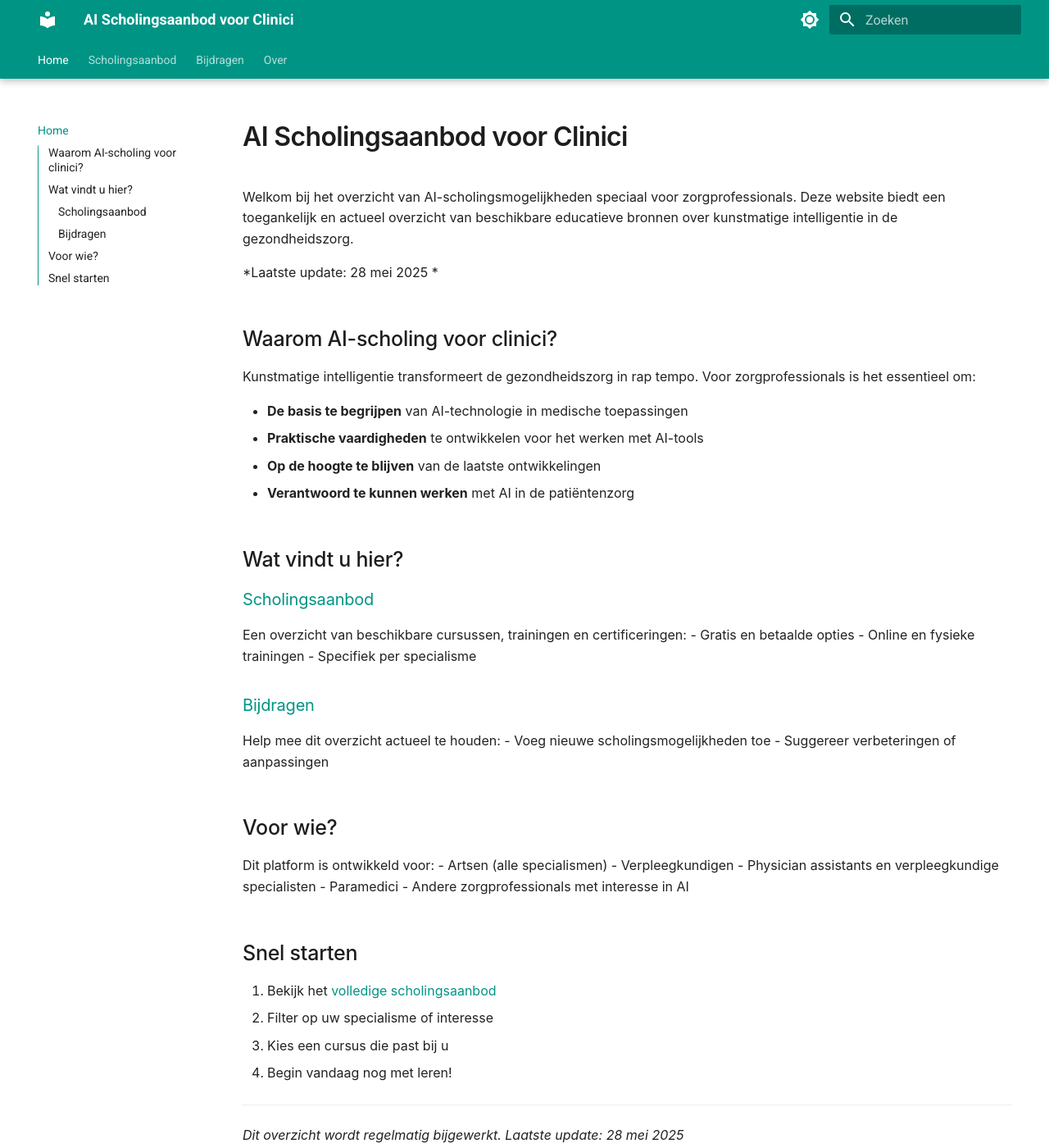
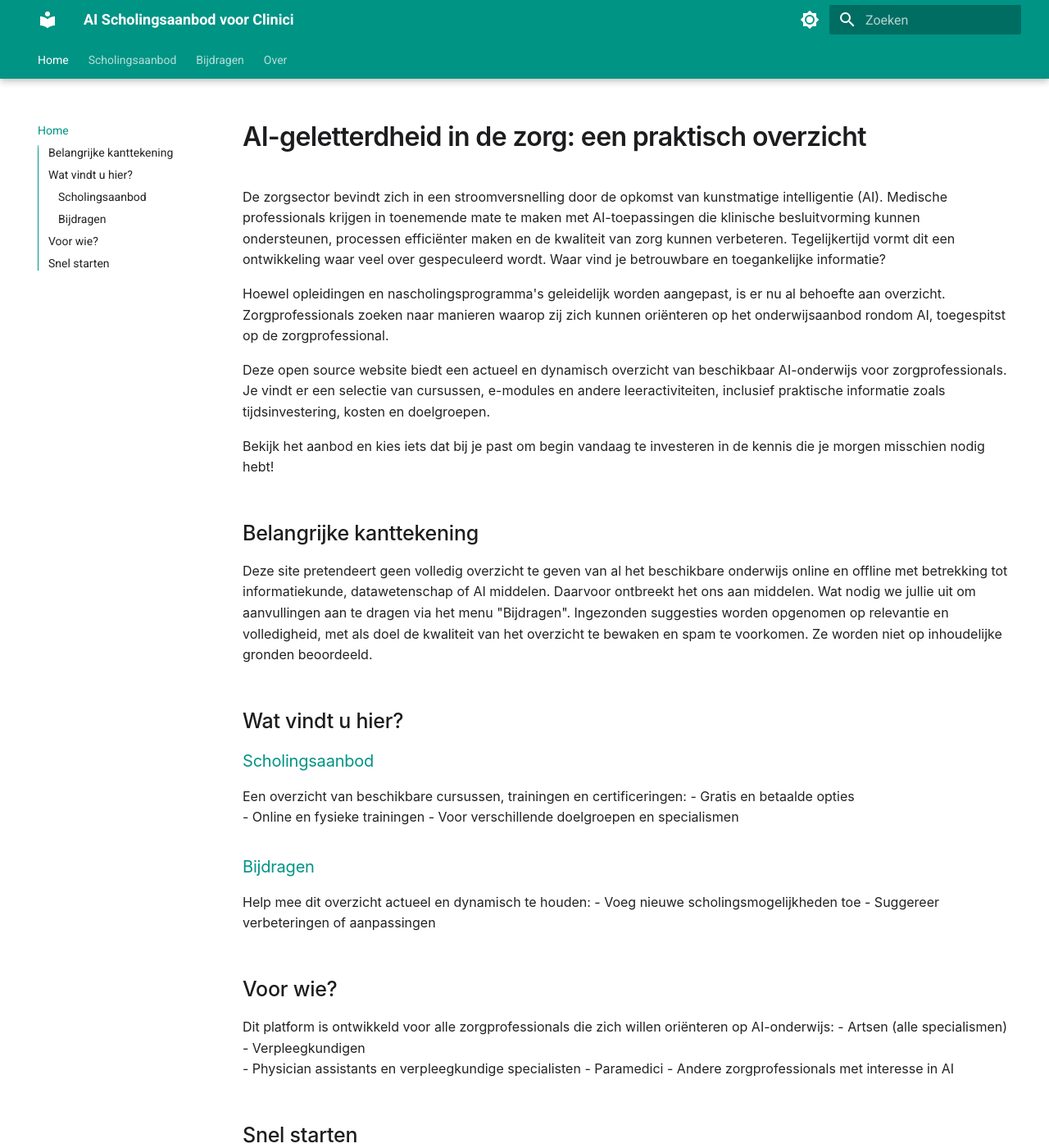
Before and after one commit to Ajsvdk/Ai-Geletterdheid-FMS, an MkDocs documentation site: the page built from docs/index.md, in a window 1280 px wide and 1400 px high. Shown: the whole window at 82% size. Built offline with MkDocs 1.6.1 and Material for MkDocs 9.7.7, drawn with Linux system fonts in a browser that asks for light colours; some of the changed text lies outside the part shown.

Commit message:
Updated homepage and added email

```diff
--- a/docs/index.md
+++ b/docs/index.md
@@ -1,34 +1,33 @@
-# AI Scholingsaanbod voor Clinici
+# AI-geletterdheid in de zorg: een praktisch overzicht
 
-Welkom bij het overzicht van AI-scholingsmogelijkheden speciaal voor zorgprofessionals. Deze website biedt een toegankelijk en actueel overzicht van beschikbare educatieve bronnen over kunstmatige intelligentie in de gezondheidszorg.
+De zorgsector bevindt zich in een stroomversnelling door de opkomst van kunstmatige intelligentie (AI). Medische professionals krijgen in toenemende mate te maken met AI-toepassingen die klinische besluitvorming kunnen ondersteunen, processen efficiënter maken en de kwaliteit van zorg kunnen verbeteren. Tegelijkertijd vormt dit een ontwikkeling waar veel over gespeculeerd wordt. Waar vind je betrouwbare en toegankelijke informatie?
 
-*Laatste update: 28 mei 2025 *
+Hoewel opleidingen en nascholingsprogramma's geleidelijk worden aangepast, is er nu al behoefte aan overzicht. Zorgprofessionals zoeken naar manieren waarop zij zich kunnen oriënteren op het onderwijsaanbod rondom AI, toegespitst op de zorgprofessional.
 
-## Waarom AI-scholing voor clinici?
+Deze open source website biedt een actueel en dynamisch overzicht van beschikbaar AI-onderwijs voor zorgprofessionals. Je vindt er een selectie van cursussen, e-modules en andere leeractiviteiten, inclusief praktische informatie zoals tijdsinvestering, kosten en doelgroepen.
 
-Kunstmatige intelligentie transformeert de gezondheidszorg in rap tempo. Voor zorgprofessionals is het essentieel om:
+Bekijk het aanbod en kies iets dat bij je past om begin vandaag te investeren in de kennis die je morgen misschien nodig hebt!
 
-- **De basis te begrijpen** van AI-technologie in medische toepassingen
-- **Praktische vaardigheden** te ontwikkelen voor het werken met AI-tools
-- **Op de hoogte te blijven** van de laatste ontwikkelingen
-- **Verantwoord te kunnen werken** met AI in de patiëntenzorg
+## Belangrijke kanttekening
+
+Deze site pretendeert geen volledig overzicht te geven van al het beschikbare onderwijs online en offline met betrekking tot informatiekunde, datawetenschap of AI middelen. Daarvoor ontbreekt het ons aan middelen. Wat nodig we jullie uit om aanvullingen aan te dragen via het menu "Bijdragen". Ingezonden suggesties worden opgenomen op relevantie en volledigheid, met als doel de kwaliteit van het overzicht te bewaken en spam te voorkomen. Ze worden niet op inhoudelijke gronden beoordeeld.
 
 ## Wat vindt u hier?
 
-### [Scholingsaanbod](SCHOLINGSAANBOD.html)
+### [Scholingsaanbod](scholingsaanbod.md)
 Een overzicht van beschikbare cursussen, trainingen en certificeringen:
 - Gratis en betaalde opties
 - Online en fysieke trainingen
-- Specifiek per specialisme
+- Voor verschillende doelgroepen en specialismen
 
-### [Bijdragen](bijdragen.html)
-Help mee dit overzicht actueel te houden:
+### [Bijdragen](bijdragen.md)
+Help mee dit overzicht actueel en dynamisch te houden:
 - Voeg nieuwe scholingsmogelijkheden toe
 - Suggereer verbeteringen of aanpassingen
 
 ## Voor wie?
 
-Dit platform is ontwikkeld voor:
+Dit platform is ontwikkeld voor alle zorgprofessionals die zich willen oriënteren op AI-onderwijs:
 - Artsen (alle specialismen)
 - Verpleegkundigen
 - Physician assistants en verpleegkundige specialisten
@@ -37,11 +36,11 @@ Dit platform is ontwikkeld voor:
 
 ## Snel starten
 
-1. Bekijk het [volledige scholingsaanbod](SCHOLINGSAANBOD.html)
-2. Filter op uw specialisme of interesse
-3. Kies een cursus die past bij u
+1. Bekijk het [volledige scholingsaanbod](scholingsaanbod.md)
+2. Oriënteer je op wat bij jouw situatie past
+3. Investeer in kennis die relevant is voor jouw praktijk
 4. Begin vandaag nog met leren!
 
 ---
 
-*Dit overzicht wordt regelmatig bijgewerkt. Laatste update: 28 mei 2025*
+*Dit overzicht wordt regelmatig bijgewerkt en leeft door jullie bijdragen.*
--- a/mkdocs.yml
+++ b/mkdocs.yml
@@ -4,7 +4,7 @@ use_directory_urls: false
 
 nav:
   - Home: index.md
-  - Scholingsaanbod: SCHOLINGSAANBOD.html
+  - Scholingsaanbod: scholingsaanbod.md
   - Bijdragen: bijdragen.md
   - Over: over.md
 
```
Also changed, not shown: docs/bijdragen.md (+1 -1 lines), docs/over.md (+1 -1 lines).
